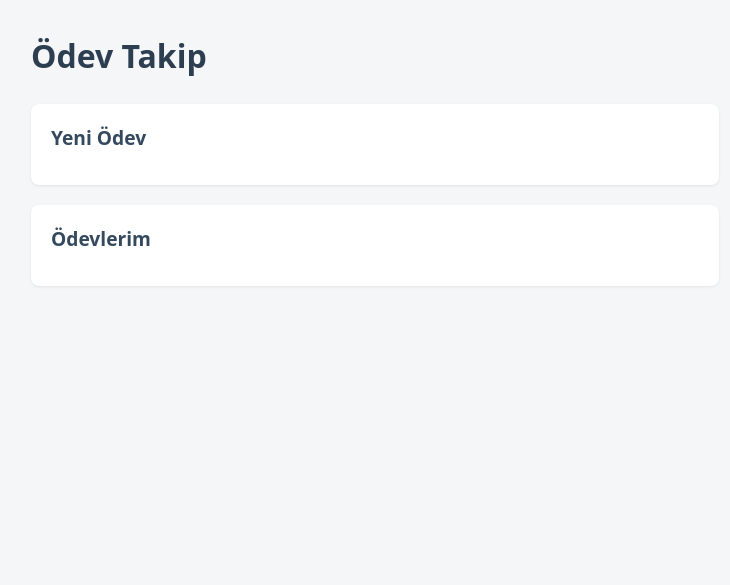
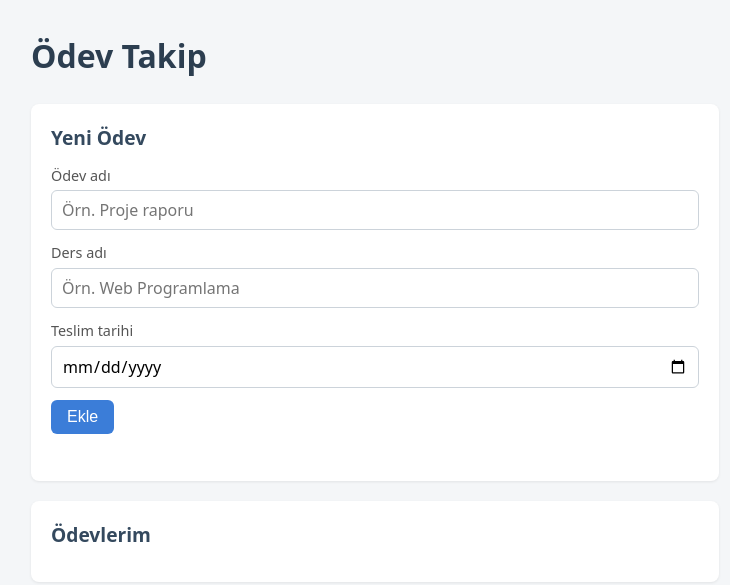
Before and after one commit to helinyz/odev-takip, a plain HTML site: page index.html in a window 1280 px wide. Shown: the whole page, without its empty margins (265-995 px from the left). Drawn offline with Linux system fonts and the light colour scheme.

Commit message:
Ödev formu ve veri yapısı eklendi #2
Co-Authored-By: Claude Opus 5.5 <noreply@anthropic.com>

```diff
--- a/app.js
+++ b/app.js
@@ -1,4 +1,31 @@
+// localStorage'da verilerin tutulduğu anahtar
+const DEPOLAMA_ANAHTARI = "odevler";
+
+// Tüm ödevlerin tutulduğu dizi.
+// Her ödev: { id, ad, ders, tarih, tamamlandi }
+let odevler = [];
+
+// Ödevleri localStorage'dan okur
+function odevleriYukle() {
+  const kayitli = localStorage.getItem(DEPOLAMA_ANAHTARI);
+  if (!kayitli) {
+    return [];
+  }
+  try {
+    return JSON.parse(kayitli);
+  } catch (hata) {
+    // Bozuk veri varsa boş listeyle başla
+    return [];
+  }
+}
+
+// Ödevleri localStorage'a yazar
+function odevleriKaydet() {
+  localStorage.setItem(DEPOLAMA_ANAHTARI, JSON.stringify(odevler));
+}
+
 // Sayfa yüklendiğinde uygulamayı başlatır
 document.addEventListener("DOMContentLoaded", function () {
+  odevler = odevleriYukle();
   console.log("Uygulama hazır");
 });
--- a/index.html
+++ b/index.html
@@ -12,13 +12,28 @@
       <h1>Ödev Takip</h1>
     </header>
 
-    <!-- Ödev ekleme formu (sonraki adımda doldurulacak) -->
+    <!-- Ödev ekleme formu -->
     <section class="kart">
       <h2>Yeni Ödev</h2>
-      <form id="odev-formu"></form>
+      <form id="odev-formu" novalidate>
+        <div class="alan">
+          <label for="odev-adi">Ödev adı</label>
+          <input type="text" id="odev-adi" placeholder="Örn. Proje raporu">
+        </div>
+        <div class="alan">
+          <label for="ders-adi">Ders adı</label>
+          <input type="text" id="ders-adi" placeholder="Örn. Web Programlama">
+        </div>
+        <div class="alan">
+          <label for="teslim-tarihi">Teslim tarihi</label>
+          <input type="date" id="teslim-tarihi">
+        </div>
+        <button type="submit">Ekle</button>
+        <p id="form-mesaji" class="form-mesaji" aria-live="polite"></p>
+      </form>
     </section>
 
-    <!-- Ödev listesi (sonraki adımda doldurulacak) -->
+    <!-- Ödev listesi -->
     <section class="kart">
       <h2>Ödevlerim</h2>
       <ul id="odev-listesi"></ul>
--- a/style.css
+++ b/style.css
@@ -40,6 +40,54 @@ header h1 {
   color: #34495e;
 }
 
+/* Form alanları */
+.alan {
+  margin-bottom: 12px;
+}
+
+.alan label {
+  display: block;
+  font-size: 0.9rem;
+  margin-bottom: 4px;
+  color: #555;
+}
+
+.alan input {
+  width: 100%;
+  padding: 8px 10px;
+  border: 1px solid #ccd3da;
+  border-radius: 6px;
+  font-size: 1rem;
+  font-family: inherit;
+}
+
+.alan input:focus {
+  outline: none;
+  border-color: #3b7dd8;
+}
+
+button {
+  padding: 8px 16px;
+  border: none;
+  border-radius: 6px;
+  background-color: #3b7dd8;
+  color: #fff;
+  font-size: 1rem;
+  cursor: pointer;
+}
+
+button:hover {
+  background-color: #2f68b8;
+}
+
+/* Formun altındaki uyarı mesajı */
+.form-mesaji {
+  margin-top: 10px;
+  color: #c0392b;
+  font-size: 0.9rem;
+  min-height: 1.2em;
+}
+
 #odev-listesi {
   list-style: none;
 }
```
